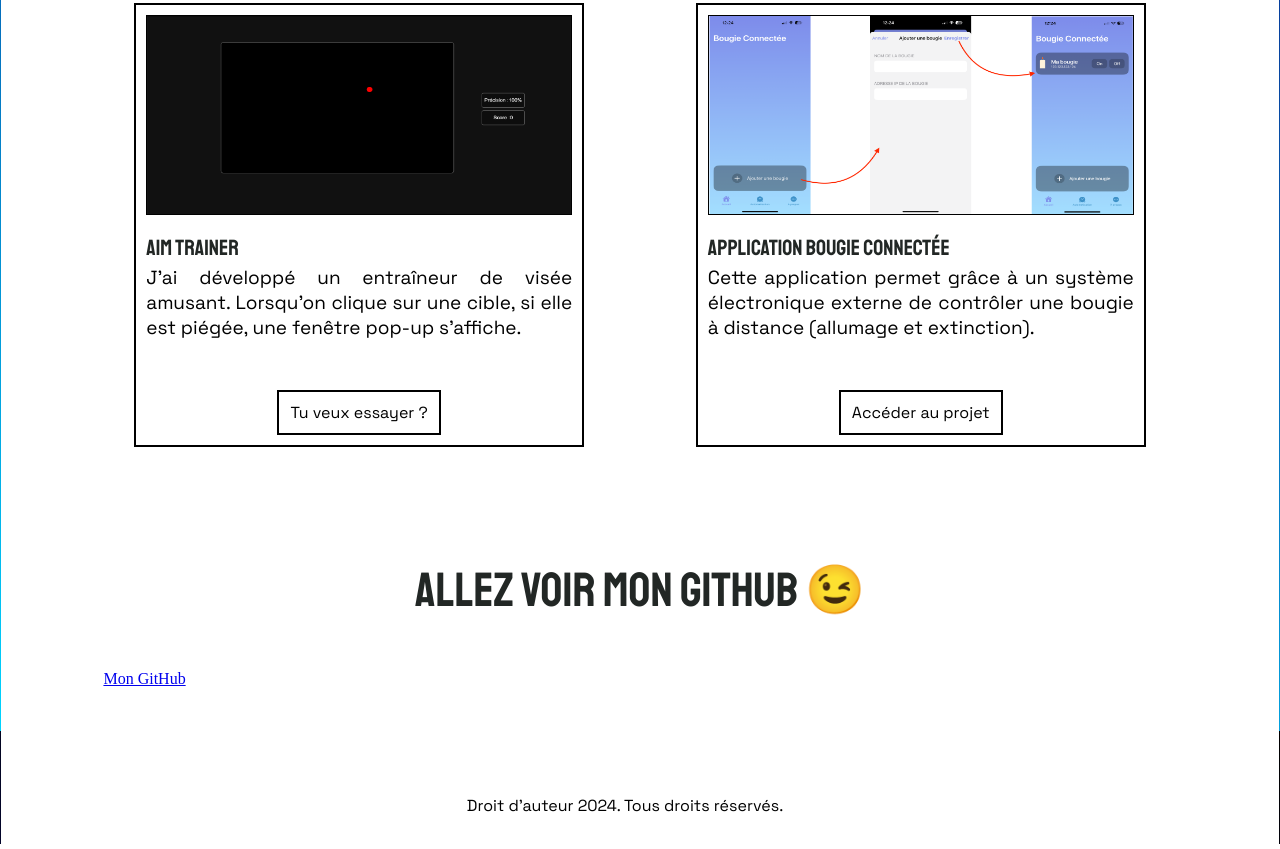
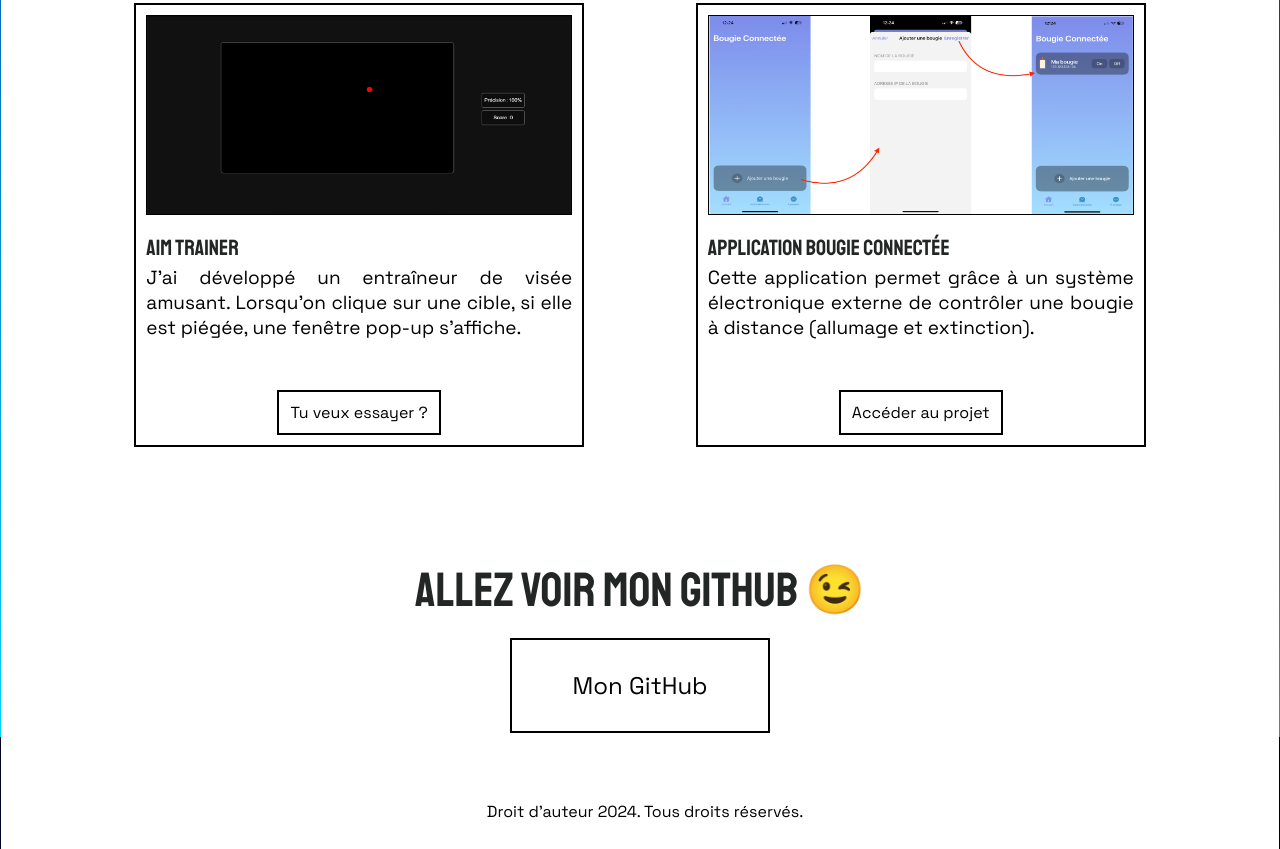
Before and after one commit to TimeoDoom/Portfolio-Timeo, a plain HTML site: page index.html in a window 1280 px wide. Shown: the part 2032-2881 px from the top of the page. Drawn offline with Linux system fonts and the light colour scheme.

Commit message:
Update style.css

```diff
--- a/style.css
+++ b/style.css
@@ -340,6 +340,7 @@ nav ul li a:hover::after {
 .contact {
   margin: 70px auto 0;
   display: block;
+  text-align: center;
 }
 .contact h2 {
   font-size: 48px;
@@ -349,14 +350,15 @@ nav ul li a:hover::after {
   text-align: center;
   margin: 50px auto;
 }
-.contact .center {
-  margin-left: 40px;
+.contact .droit {
+  margin-left: 10px;
+  margin-top: 100px;
 }
-.contact .center div {
+.contact div {
   width: 300px;
-  margin: 0 auto 100px;
+  display: inline-block;
 }
-.contact .center div a {
+.contact div a {
   text-decoration: none;
   border: 2px solid black;
   padding: 30px 60px;
@@ -365,7 +367,7 @@ nav ul li a:hover::after {
   text-align: justify;
   font-size: 24px;
 }
-.contact .center div a:hover {
+.contact div a:hover {
   box-shadow: 5px 5px 0px 1px #000000;
   transition: 180ms;
 }
```
